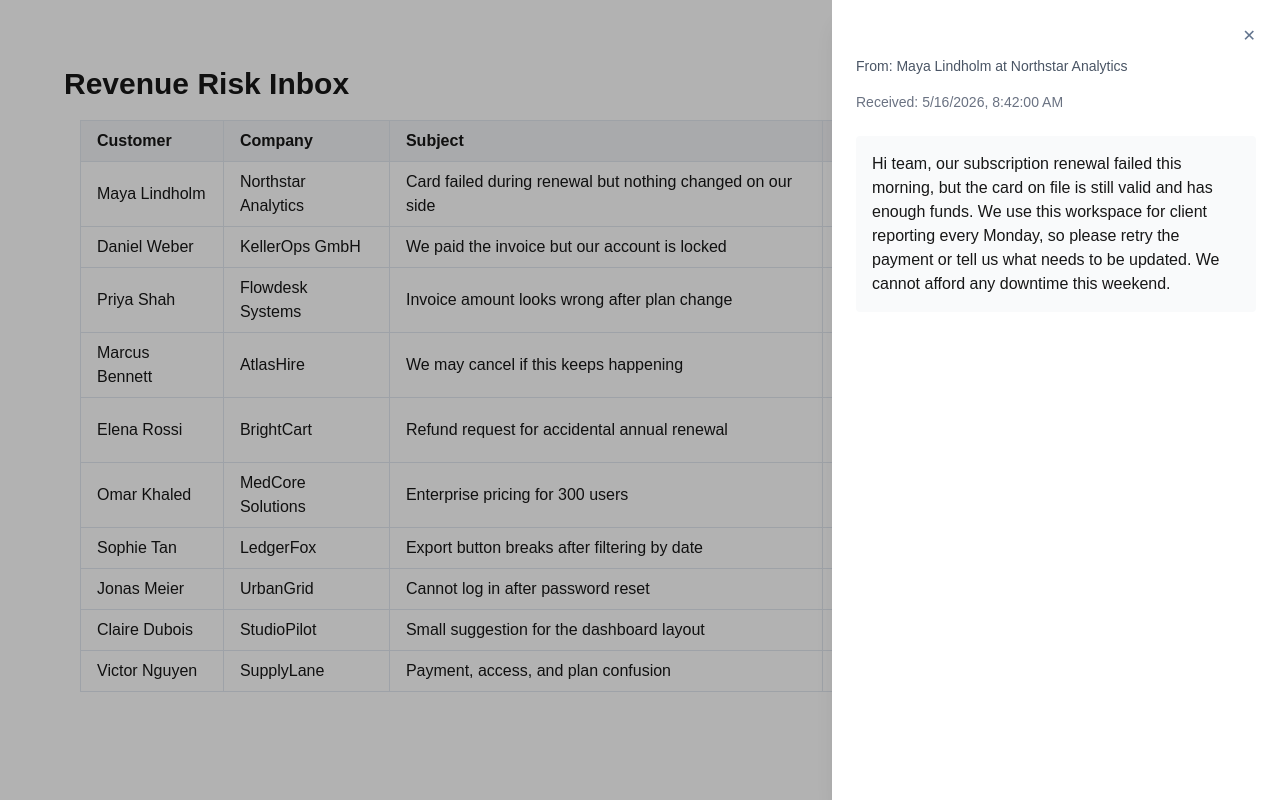
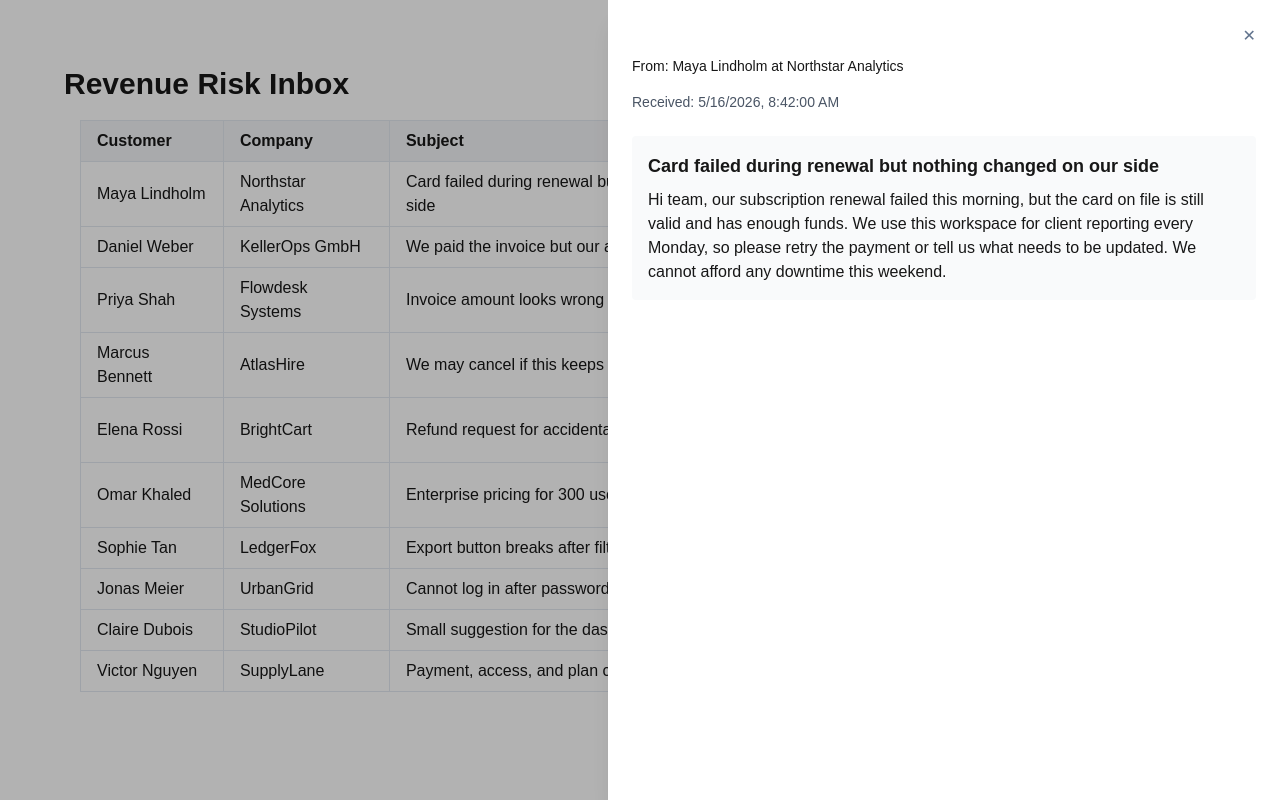
Before and after one commit to NadaSadek/revenue-risk-inbox, a Next.js app: page / in a window 1280 px wide. Both pictures are taken after a click on the element 640 px from the left and 194 px from the top of the page. Built offline with nearby package versions, Linux system fonts and the light colour scheme.

Commit message:
Improve message details panel

```diff
--- a/app/components/MessageDetailsPanel.tsx
+++ b/app/components/MessageDetailsPanel.tsx
@@ -10,7 +10,7 @@ export function MessageDetailsPanel({
   return (
     <div className="fixed inset-0 z-50">
       <div className="absolute inset-0 bg-black/30" onClick={onClose} />
-      <aside className="absolute inset-y-0 right-0 w-full max-w-md bg-white shadow-xl">
+      <aside className="absolute inset-y-0 right-0 w-full max-w-2xl bg-white shadow-xl">
         <button
           type="button"
           onClick={onClose}
@@ -21,13 +21,14 @@ export function MessageDetailsPanel({
         </button>
 
         <div className="h-full overflow-y-auto p-6 pt-14">
-          <p className="text-sm text-gray-600 mb-4">
+          <p className="text-sm mb-4">
             From: {message.customerName} at {message.companyName}
           </p>
-          <p className="text-sm text-gray-500 mb-6">
+          <p className="text-sm text-gray-600 mb-6">
             Received: {new Date(message.receivedAt).toLocaleString()}
           </p>
           <div className="bg-gray-50 p-4 rounded">
+            <h2 className="text-lg font-semibold mb-2">{message.subject}</h2>
             <p>{message.body}</p>
           </div>
         </div>
```
